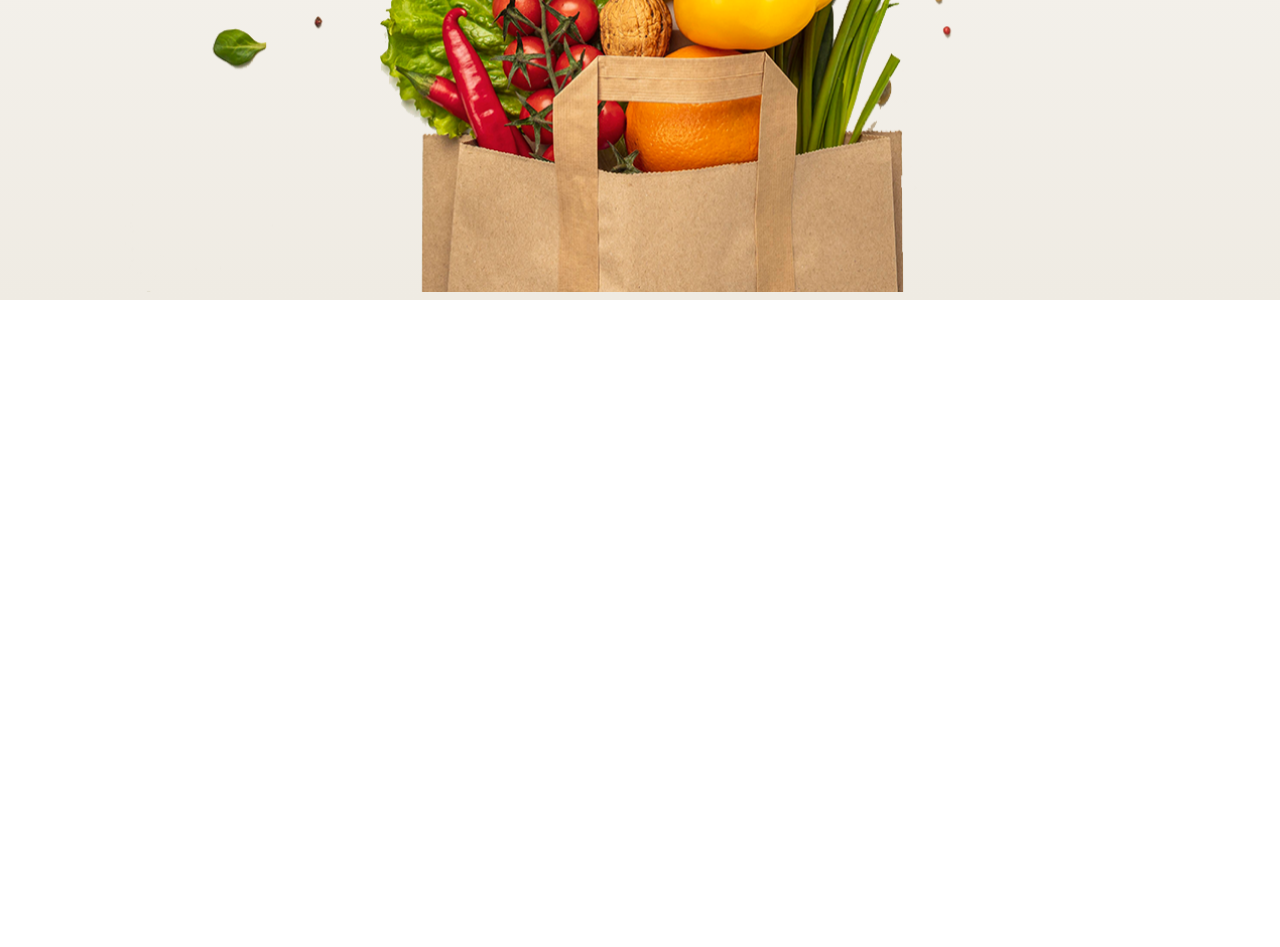
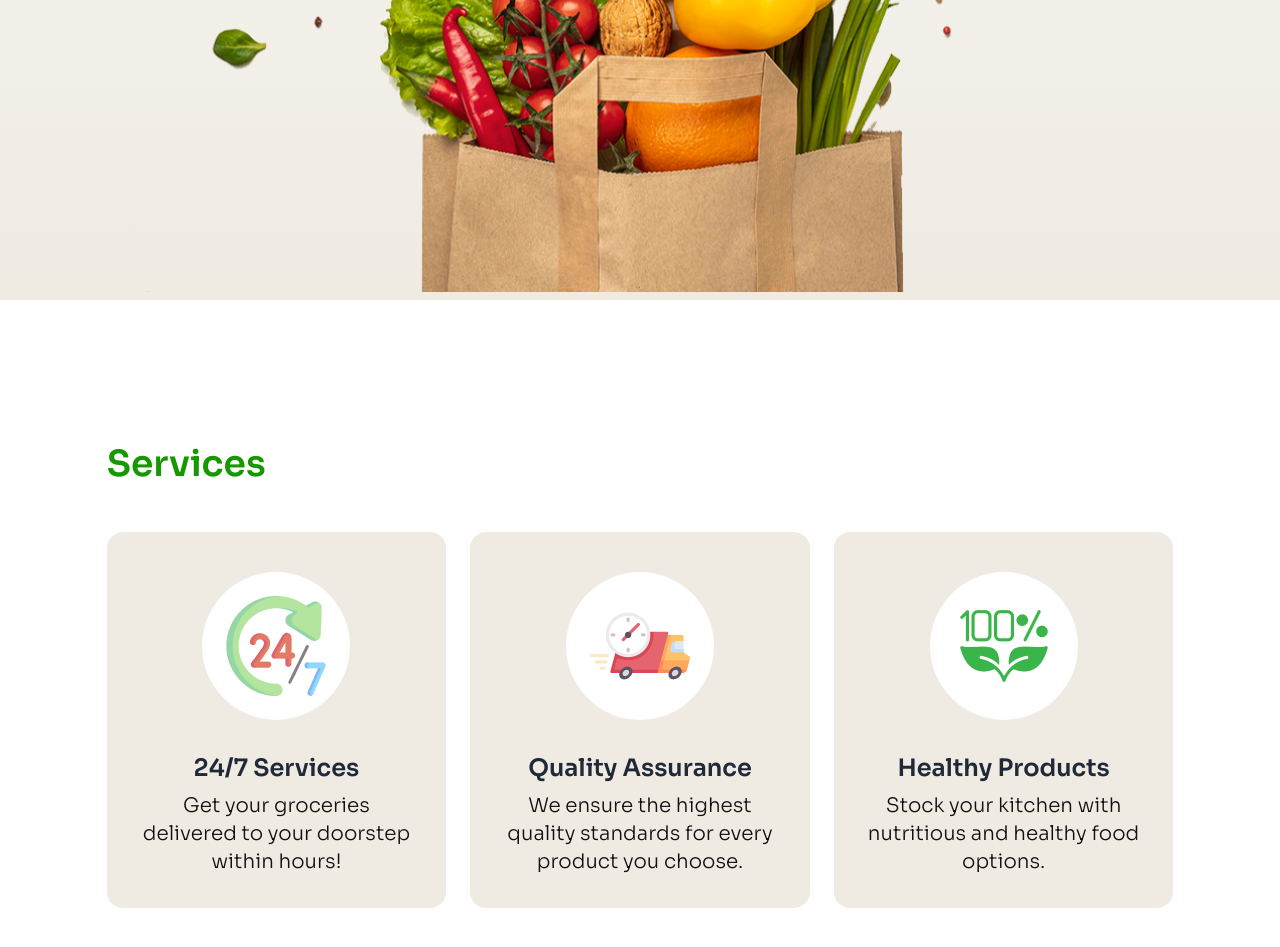
Before and after one commit to Lamiaemi/Assignment_03_Category_0002, a plain HTML site: page index.html in a window 1280 px wide. Shown: the part 967-1914 px from the top of the page. Before the commit the page ends 1267 px from the top, so only its background shows below. Drawn offline with nearby package versions, Linux system fonts and the light colour scheme.

Commit message:
service section done

```diff
--- a/index.html
+++ b/index.html
@@ -59,7 +59,7 @@
 <body class="font-sora">
     <header class="bg-gradient-to-b from-[#FFFFFF] to-[#EFEBE3]">
         <!-- navbar -->
-        <div class="w-11/12 mx-auto my-6">
+        <div class="lg:w-10/12 mx-auto my-6">
             <div class="navbar border-b-[0.5px] border-b-primary lg:border-none">
                 <div class="flex-grow">
 
@@ -123,7 +123,53 @@
         </div>
     </header>
     <main>
-
+        <!-- Services section -->
+         <section class="lg:w-10/12 mx-auto my-36">
+            <div class="mx-6 lg:mx-0">
+                <div>
+                    <h1 class="text-4xl font-semibold text-primary">Services</h1>
+                </div>
+                <div class="grid grid-cols-1 md:grid-cols-2 lg:grid-cols-3 gap-6 mt-12">
+                    <!-- card 1 -->
+                    <div class="card bg-secoundry">
+                        <figure class="px-10 pt-10">
+                            <div class="rounded-full bg-white">
+                                <img src="c2-assets/service.png" alt="" class="p-6" />
+                            </div>
+                        </figure>
+                        <div class="card-body items-center text-center">
+                            <h2 class="card-title text-2xl">24/7 Services</h2>
+                            <p class="text-text text-xl font-light">Get your groceries delivered to your doorstep within hours!</p>
+                        </div>
+                    </div>
+                    <!-- card 2 -->
+                    <div class="card bg-secoundry">
+                        <figure class="px-10 pt-10">
+                            <div class="rounded-full bg-white">
+                                <img src="c2-assets/delivery.png" alt="" class="p-6" />
+                            </div>
+                        </figure>
+                        <div class="card-body items-center text-center">
+                            <h2 class="card-title text-2xl">Quality Assurance</h2>
+                            <p class="text-text text-xl font-light">We ensure the highest quality standards for every product you
+                                choose.</p>
+                        </div>
+                    </div>
+                    <!-- card 3 -->
+                    <div class="card bg-secoundry">
+                        <figure class="px-10 pt-10">
+                            <div class="rounded-full bg-white">
+                                <img src="c2-assets/healthy.png" alt="" class="p-6" />
+                            </div>
+                        </figure>
+                        <div class="card-body items-center text-center">
+                            <h2 class="card-title text-2xl">Healthy Products</h2>
+                            <p class="text-text text-xl font-light">Stock your kitchen with nutritious and healthy food options.</p>
+                        </div>
+                    </div>
+                </div>
+            </div>
+         </section>
     </main>
     <footer>
 
```
